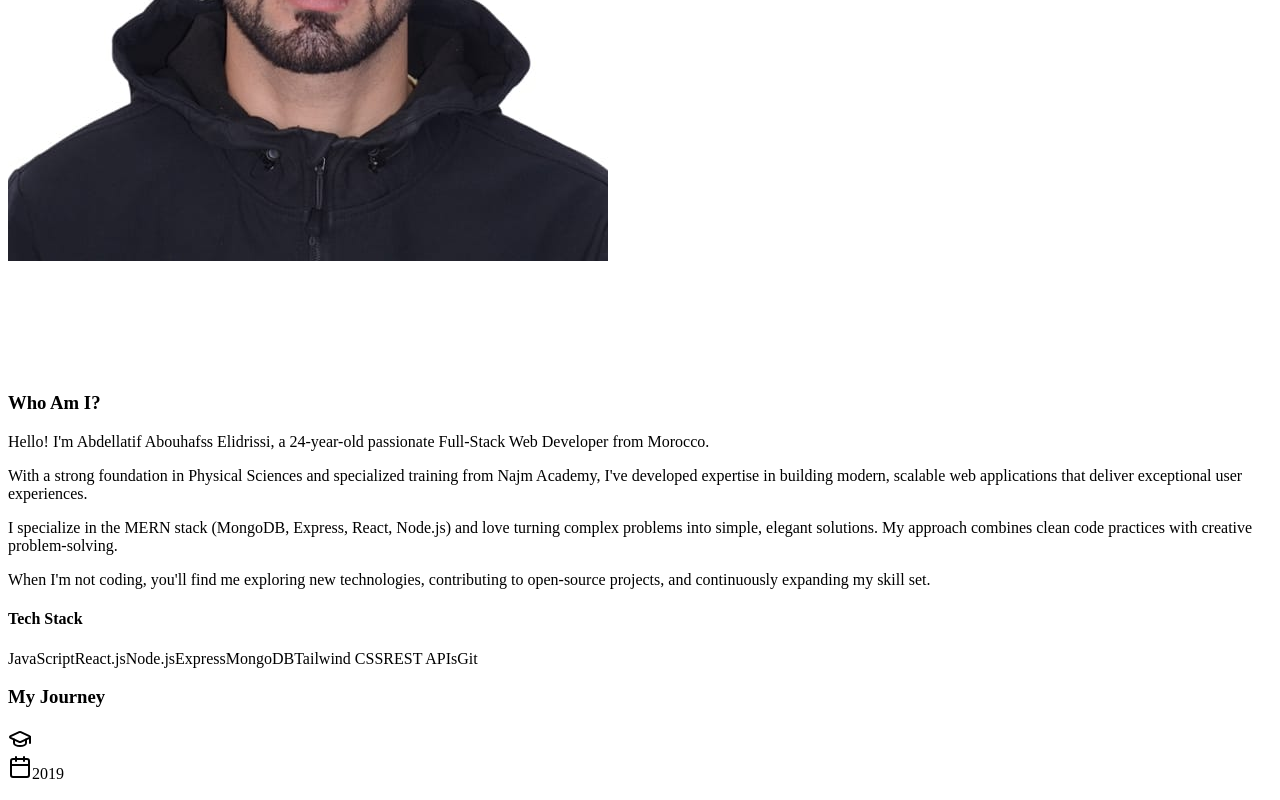
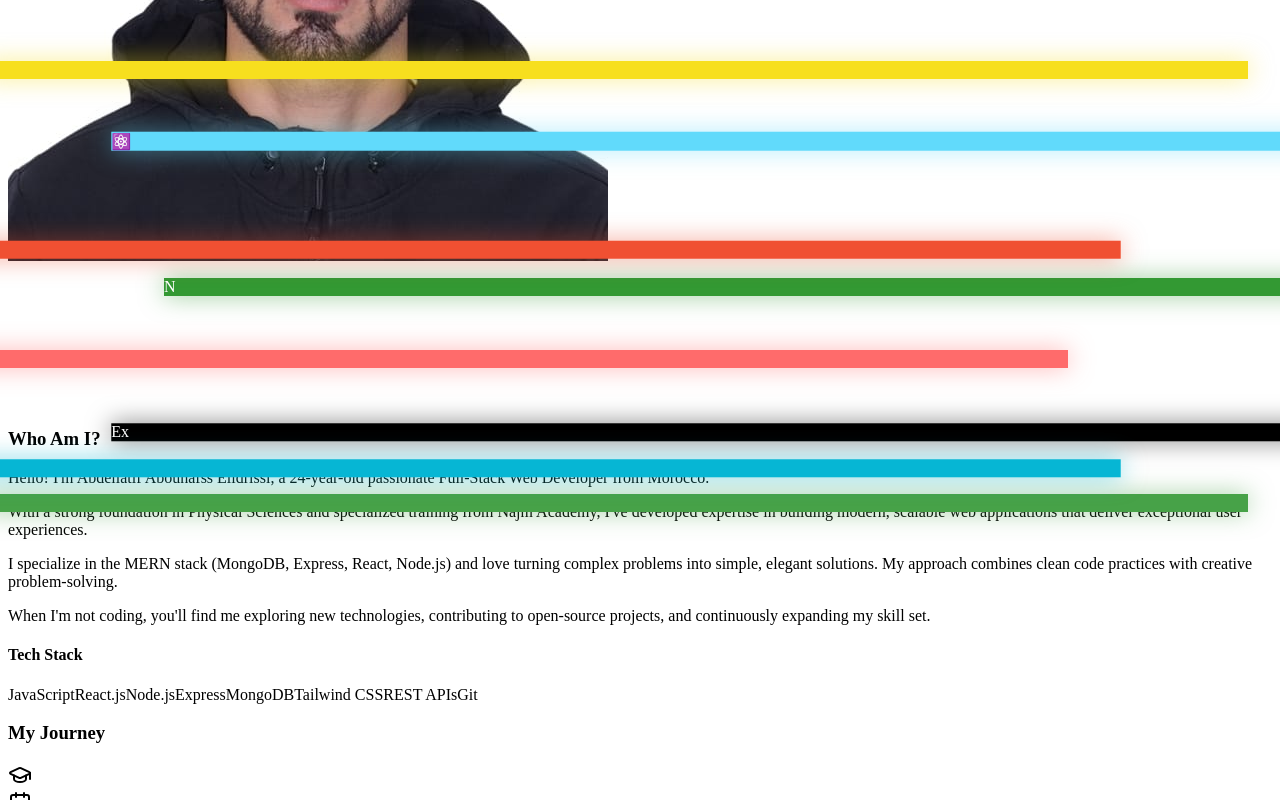
Before and after one commit to abdellatif6abouhafs-elidrissi/full-stack, a React (Vite) app: page / in a window 1280 px wide. Shown: the part 980-1780 px from the top of the page. Built offline with nearby package versions, Linux system fonts and the light colour scheme; the HTML template or start-up script is replaced by a standard one.

Commit message:
Move profile image next to Who Am I card with skill logos on hover

```diff
--- a/src/sections/About.jsx
+++ b/src/sections/About.jsx
@@ -7,14 +7,16 @@ const skills = [
   'MongoDB', 'Tailwind CSS', 'REST APIs', 'Git'
 ]
 
-// Tech logos with SVG icons
+// Tech logos matching the skills below
 const techLogos = [
   { name: 'JavaScript', color: '#F7DF1E', icon: 'JS' },
-  { name: 'React', color: '#61DAFB', icon: '⚛️' },
+  { name: 'React.js', color: '#61DAFB', icon: '⚛️' },
   { name: 'Node.js', color: '#339933', icon: 'N' },
+  { name: 'Express', color: '#000000', icon: 'Ex' },
   { name: 'MongoDB', color: '#47A248', icon: 'M' },
+  { name: 'Tailwind', color: '#06B6D4', icon: 'TW' },
+  { name: 'REST APIs', color: '#FF6B6B', icon: 'API' },
   { name: 'Git', color: '#F05032', icon: 'G' },
-  { name: 'TypeScript', color: '#3178C6', icon: 'TS' },
 ]
 
 const timeline = [
@@ -70,18 +72,19 @@ const About = () => {
           </p>
         </motion.div>
 
+        <div className="grid lg:grid-cols-2 gap-12 items-start">
           {/* Profile Image with Floating Tech Logos */}
           <motion.div
             initial={{ opacity: 0, scale: 0.9 }}
             whileInView={{ opacity: 1, scale: 1 }}
             viewport={{ once: true }}
-          className="flex justify-center mb-16"
+            className="flex justify-center lg:justify-end"
           >
             <div className="relative group">
               {/* Main Image Container */}
               <motion.div
-              className="relative w-64 h-64 md:w-80 md:h-80 rounded-full overflow-hidden border-4 border-primary/30 shadow-[0_0_40px_rgba(56,189,248,0.3)]"
-              whileHover={{ scale: 1.05 }}
+                className="relative w-72 h-72 md:w-80 md:h-80 rounded-3xl overflow-hidden border-4 border-primary/30 shadow-[0_0_40px_rgba(56,189,248,0.3)]"
+                whileHover={{ scale: 1.02 }}
                 transition={{ duration: 0.3 }}
               >
                 {/* Profile Image */}
@@ -92,38 +95,41 @@ const About = () => {
                 />
 
                 {/* Overlay on hover */}
-              <div className="absolute inset-0 bg-primary/10 opacity-0 group-hover:opacity-100 transition-opacity duration-300" />
+                <div className="absolute inset-0 bg-dark/60 opacity-0 group-hover:opacity-100 transition-opacity duration-300" />
               </motion.div>
 
               {/* Floating Tech Logos - appear on hover */}
               {techLogos.map((tech, index) => {
-              const angle = (index * 60) - 60 // Distribute around the circle
-              const radius = 160 // Distance from center
+                const angle = (index * 45) - 90 // Distribute around the image
+                const radius = 180 // Distance from center
                 const x = Math.cos((angle * Math.PI) / 180) * radius
                 const y = Math.sin((angle * Math.PI) / 180) * radius
 
                 return (
                   <motion.div
                     key={tech.name}
-                  className="absolute w-12 h-12 md:w-14 md:h-14 rounded-full flex items-center justify-center text-sm md:text-base font-bold shadow-lg cursor-pointer opacity-0 group-hover:opacity-100"
+                    className="absolute w-12 h-12 md:w-14 md:h-14 rounded-xl flex items-center justify-center text-xs md:text-sm font-bold shadow-lg cursor-pointer opacity-0 group-hover:opacity-100 border-2 border-white/20"
                     style={{
                       backgroundColor: tech.color,
-                    color: tech.name === 'JavaScript' || tech.name === 'TypeScript' ? '#000' : '#fff',
+                      color: tech.name === 'JavaScript' || tech.name === 'Tailwind' ? '#000' : '#fff',
                       left: '50%',
                       top: '50%',
-                    boxShadow: `0 0 20px ${tech.color}50`,
+                      boxShadow: `0 0 25px ${tech.color}80`,
                     }}
-                  initial={{ x: 0, y: 0, scale: 0 }}
-                  whileHover={{ scale: 1.2 }}
+                    initial={{ x: 0, y: 0, scale: 0, opacity: 0 }}
+                    whileHover={{ scale: 1.3, zIndex: 10 }}
                     animate={{
                       x: x - 24,
                       y: y - 24,
+                      scale: 1,
+                      opacity: 1,
                     }}
                     transition={{
-                    duration: 0.5,
-                    delay: index * 0.1,
+                      duration: 0.4,
+                      delay: index * 0.08,
                       type: 'spring',
-                    stiffness: 200
+                      stiffness: 300,
+                      damping: 15
                     }}
                     title={tech.name}
                   >
@@ -132,28 +138,11 @@ const About = () => {
                 )
               })}
 
-            {/* Glowing ring animation */}
-            <motion.div
-              className="absolute inset-0 rounded-full border-2 border-primary/50 opacity-0 group-hover:opacity-100"
-              animate={{
-                scale: [1, 1.1, 1],
-                opacity: [0.5, 0.2, 0.5]
-              }}
-              transition={{
-                duration: 2,
-                repeat: Infinity,
-                ease: 'easeInOut'
-              }}
-              style={{
-                width: '100%',
-                height: '100%',
-                boxShadow: '0 0 30px rgba(56, 189, 248, 0.5)'
-              }}
-            />
+              {/* Glowing effect */}
+              <div className="absolute -inset-2 bg-gradient-to-r from-primary/20 via-purple-500/20 to-primary/20 rounded-3xl blur-xl opacity-0 group-hover:opacity-100 transition-opacity duration-500 -z-10" />
             </div>
           </motion.div>
 
-        <div className="grid lg:grid-cols-2 gap-12 items-start">
           {/* Bio Card */}
           <motion.div
             variants={containerVariants}
```
Lines whose indentation alone changed are shown as unchanged.
